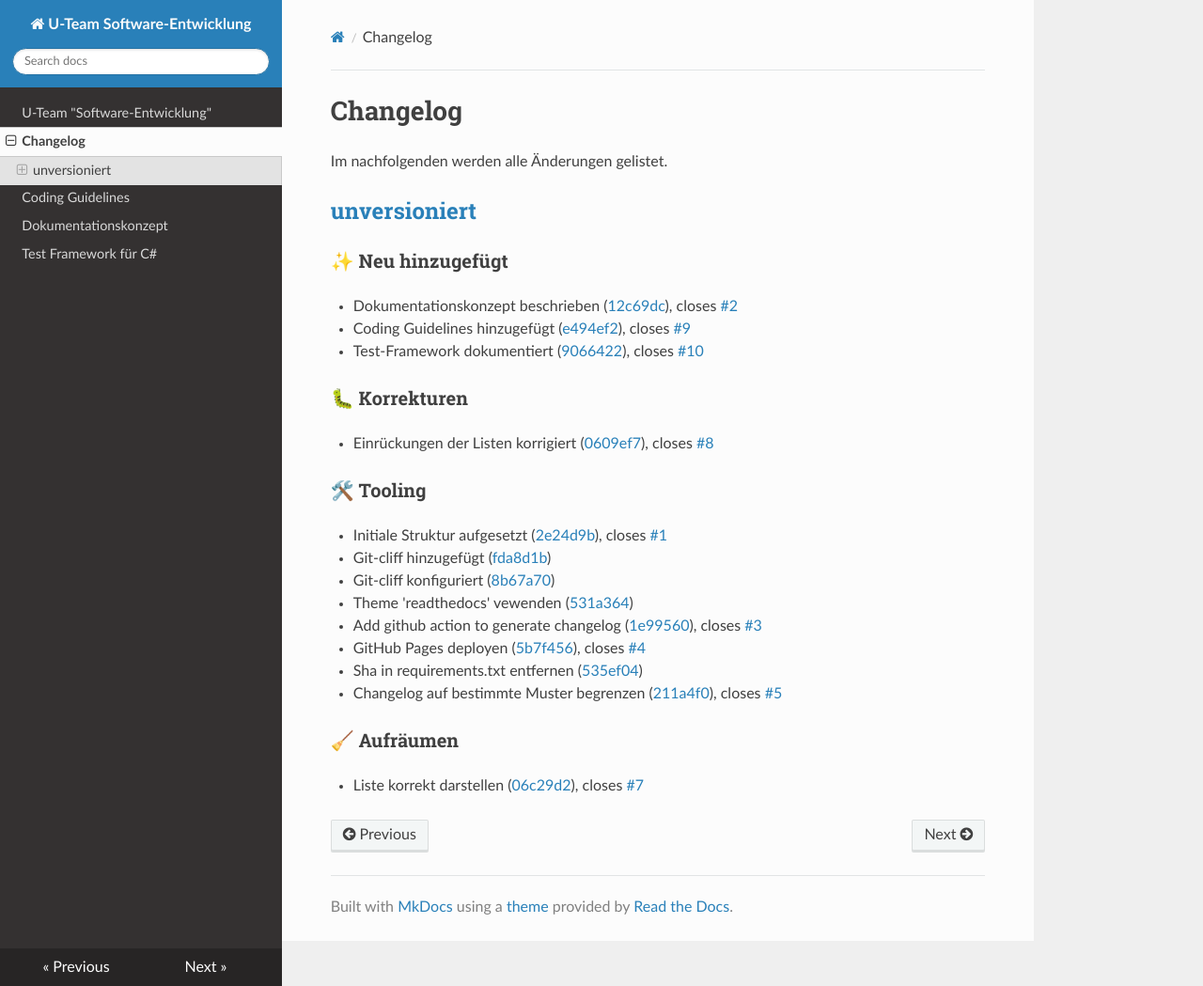
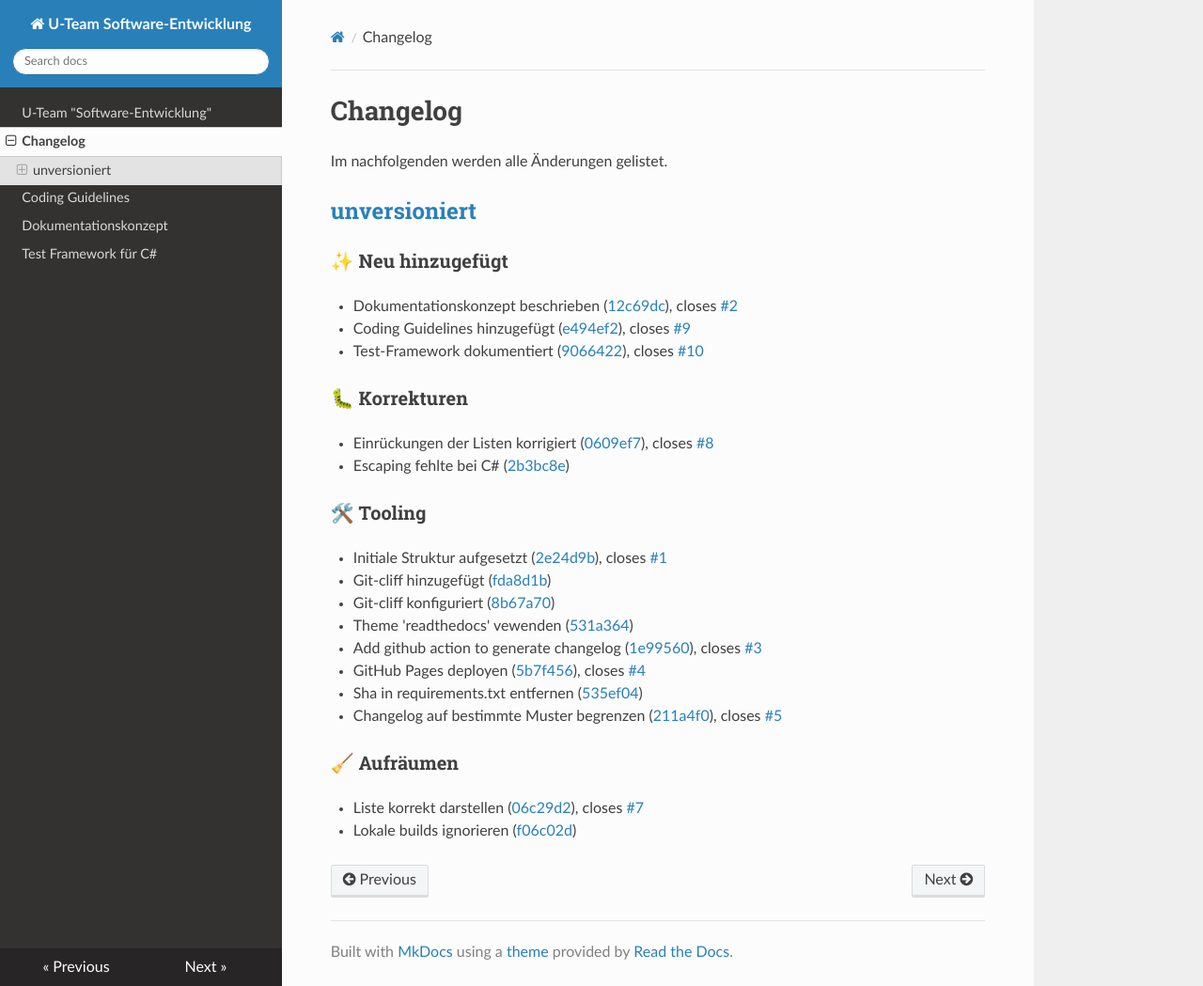
Before and after one commit to BBBaden/uteam-swdev-docs, an MkDocs documentation site: the page built from docs/CHANGELOG.md, in a window 1280 px wide and 1049 px high. Shown: the whole window at 94% size. Built offline with MkDocs 1.6.1, drawn with Linux system fonts in a browser that asks for light colours; nearby versions of some CDN libraries.

Commit message:
chore: Update changelog

```diff
--- a/docs/CHANGELOG.md
+++ b/docs/CHANGELOG.md
@@ -13,6 +13,7 @@ Im nachfolgenden werden alle Änderungen gelistet.
 ### 🐛 Korrekturen
 
 - Einrückungen der Listen korrigiert ([0609ef7](https://github.com/BBBaden/uteam-swdev-docs/commit/0609ef77ed86e52d52c0edfd8b646f6e7c7129ef)), closes [#8](https://github.com/BBBaden/uteam-swdev-docs/issues/8)
+- Escaping fehlte bei C# ([2b3bc8e](https://github.com/BBBaden/uteam-swdev-docs/commit/2b3bc8e00b9aad954d273a2415360ab16a190742))
 
 ### 🛠️ Tooling
 
@@ -28,5 +29,6 @@ Im nachfolgenden werden alle Änderungen gelistet.
 ### 🧹 Aufräumen
 
 - Liste korrekt darstellen ([06c29d2](https://github.com/BBBaden/uteam-swdev-docs/commit/06c29d22e48fab5212c85cd9d229242446799a6d)), closes [#7](https://github.com/BBBaden/uteam-swdev-docs/issues/7)
+- Lokale builds ignorieren ([f06c02d](https://github.com/BBBaden/uteam-swdev-docs/commit/f06c02d9e8b21026b1a5b4bbf21bd3a16cd3ae3d))
 
 <!-- generated by git-cliff -->
```
